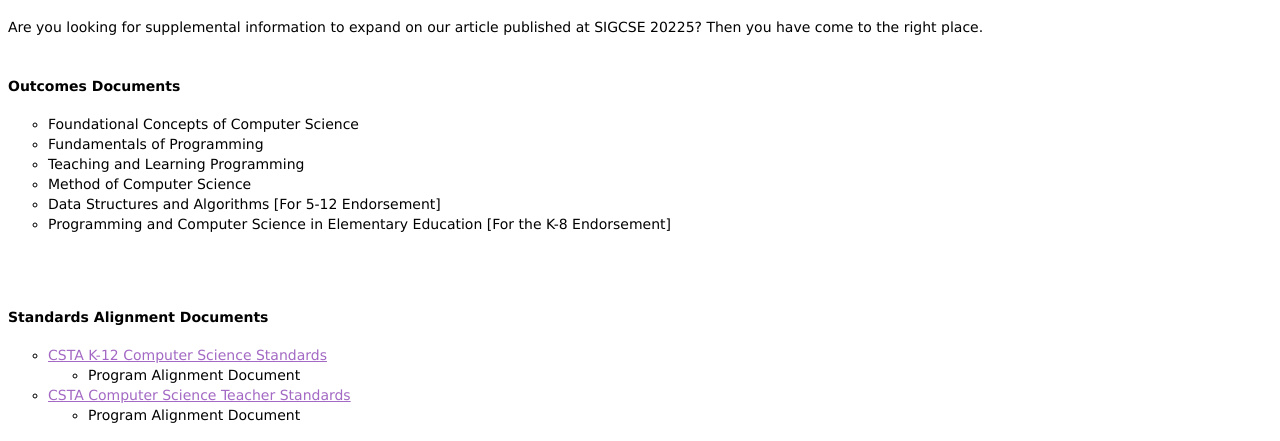
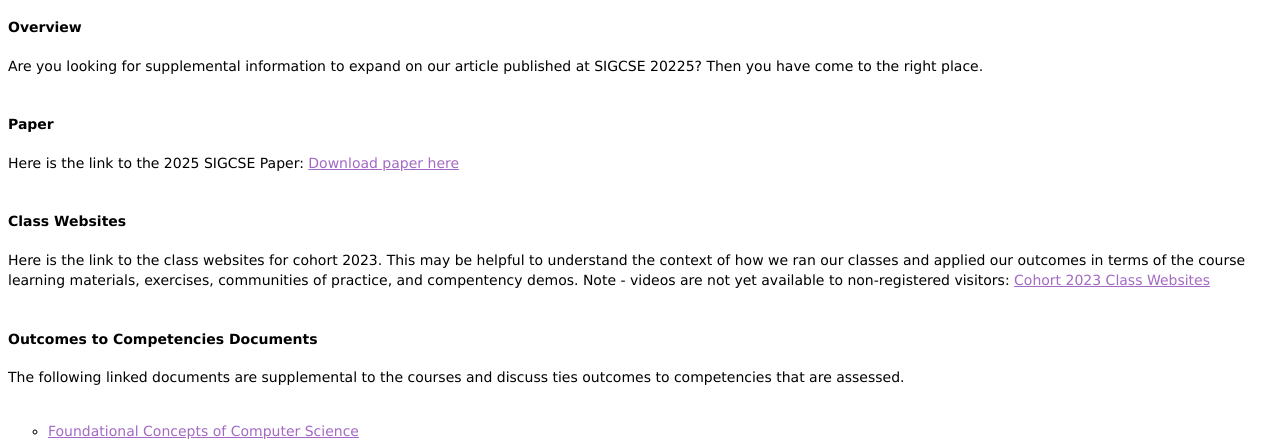
Before and after one commit to CSEd-UNI/SIGCSE2025, a plain HTML site: page index.html in a window 1280 px wide. Shown: the part 373-814 px from the top of the page. Drawn offline with Linux system fonts and the light colour scheme.

Commit message:
Modifying landing page.

```diff
--- a/index.html
+++ b/index.html
@@ -27,10 +27,20 @@
 	</div>
 <div class="body3">
 	<h3>SIGCSE 2025</h3>
+
+	<h4>Overview</h4>
   <p>Are you looking for supplemental information to expand on our article published at SIGCSE 20225?  Then you have come to the right place.</p>
-  <h4>Outcomes Documents</h4>
+
+	<h4>Paper</h4>
+  <p>Here is the link to the 2025 SIGCSE Paper: <a href="">Download paper here</a></p>
+
+	<h4>Class Websites</h4>
+  <p>Here is the link to the class websites for cohort 2023.  This may be helpful to understand the context of how we ran our classes and applied our outcomes in terms of the course learning materials, exercises, communities of practice, and compentency demos.  Note - videos are not yet available to non-registered visitors: <a href="https://www.cs.uni.edu/~schafer/cohort23/">Cohort 2023 Class Websites</a></p>
+
+  <h4>Outcomes to Competencies Documents</h4>
+  <p>The following linked documents are supplemental to the courses and discuss ties outcomes to competencies that are assessed.</p>
   <ul>
-    <li>Foundational Concepts of Computer Science</li>
+    <li><a href="2310_outcomes.pdf">Foundational Concepts of Computer Science</a></li>
 	  <li>Fundamentals of Programming</li>
 	  <li>Teaching and Learning Programming</li>
 	  <li>Method of Computer Science</li>
```
